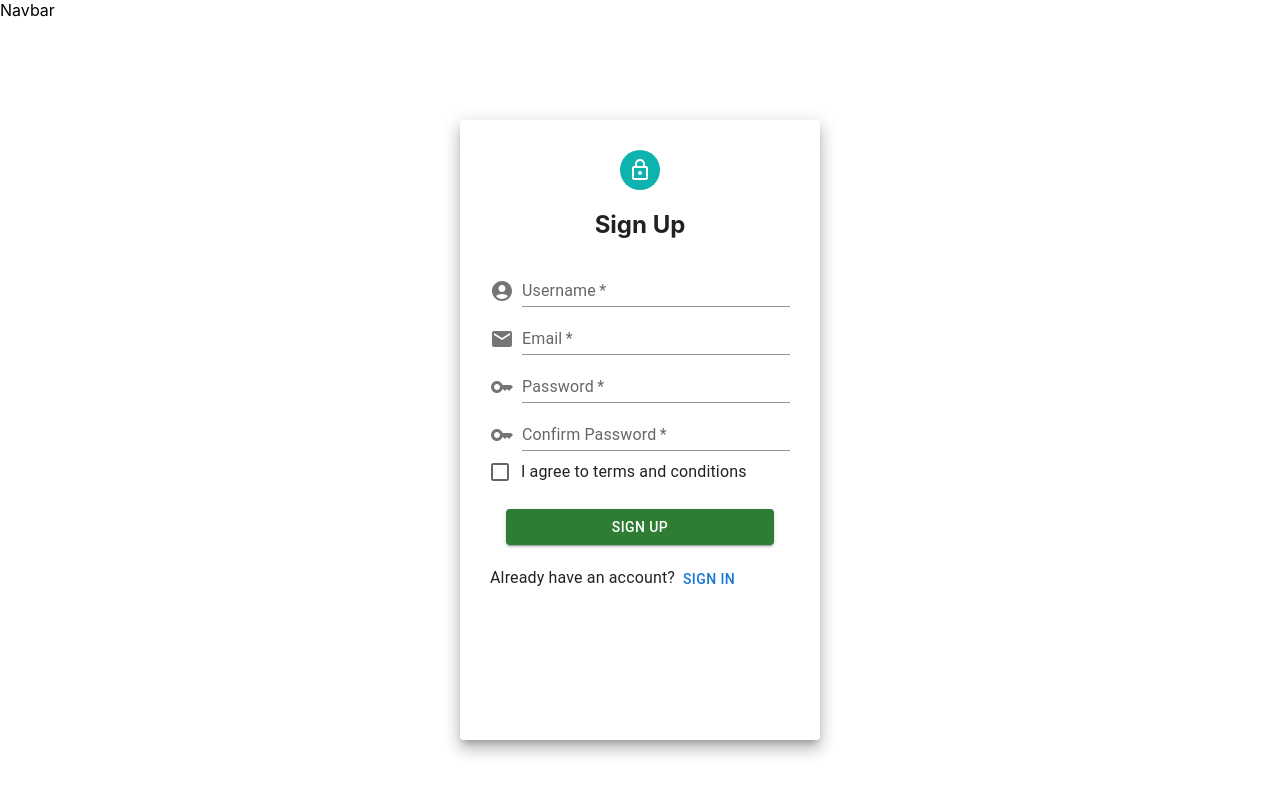
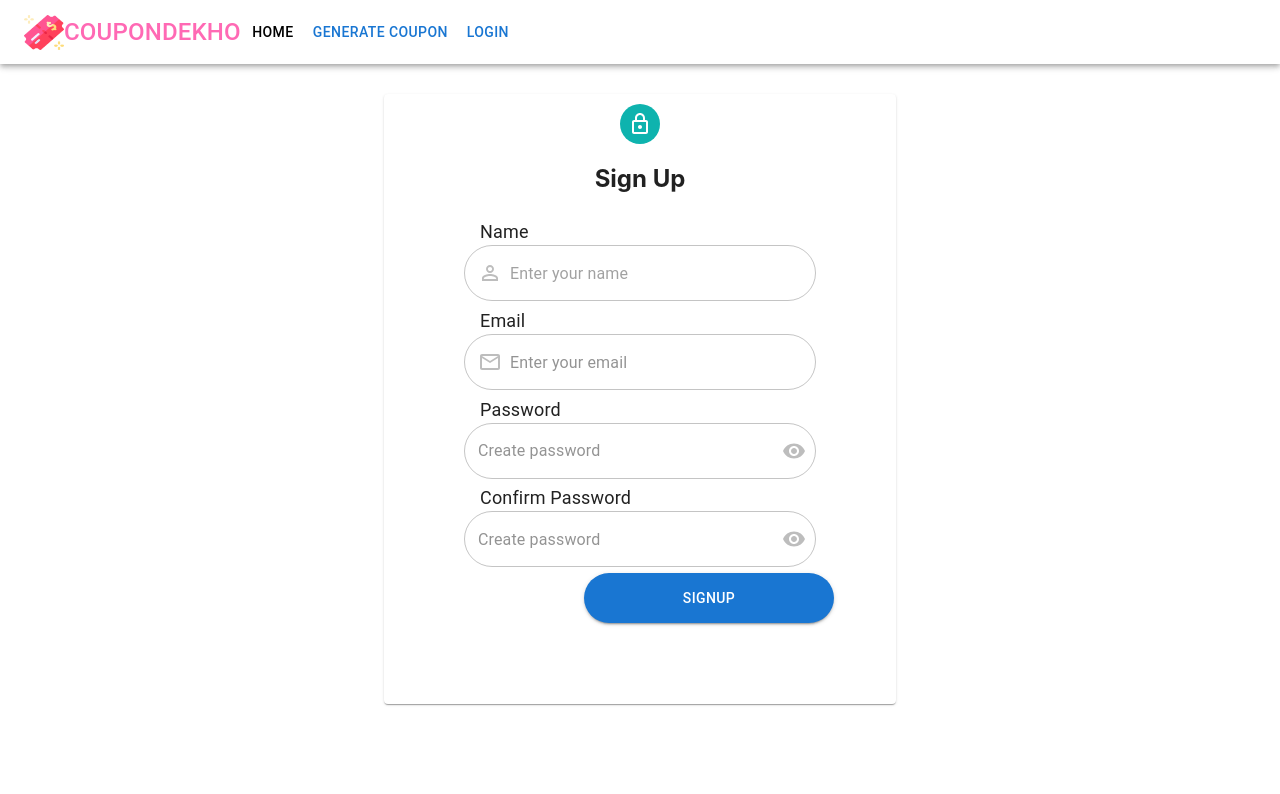
Before and after one commit to Jenil-Savla/CouponDekho, a React (Create React App) app: page /signup in a window 1280 px wide. Shown: the top 794 px of the page. Built offline with nearby package versions, Linux system fonts and the light colour scheme.

Commit message:
Auth pages modified

```diff
--- a/src/components/Login.js
+++ b/src/components/Login.js
@@ -1,47 +1,108 @@
-import React from 'react';
-import { Grid, Paper, Avatar, Box, TextField, Button, Typography, Link } from '@mui/material';
-import LockIcon from '@mui/icons-material/Lock';
-import EmailIcon from '@mui/icons-material/Email';
+import React, { useState } from 'react'
+import { Box, Grid, TextField, Typography, Button, Paper, Avatar } from '@mui/material';
+import InputAdornment from '@mui/material/InputAdornment';
+import MailOutlineIcon from '@mui/icons-material/MailOutline';
+import Visibility from '@mui/icons-material/Visibility';
+import VisibilityOff from '@mui/icons-material/VisibilityOff';
+import IconButton from '@mui/material/IconButton';
 import LoginIcon from '@mui/icons-material/Login';
-import FormGroup from '@mui/material/FormGroup';
-import FormControlLabel from '@mui/material/FormControlLabel';
-import Checkbox from '@mui/material/Checkbox';
-import { useNavigate } from 'react-router-dom';
+import { useNavigate } from 'react-router-dom'
 
 
-const Login = () => {
-    const paperStyle = { padding: 30, height: '50vh', width: 300, margin: ' 100px auto' }
-    const avatarStyle={backgroundColor: '#0eb3ae'}
-    const navigate = useNavigate();
+const validEmail = new RegExp(
+  '^[a-zA-Z0-9._:$!%-]+@[a-zA-Z0-9.-]+.[a-zA-Z]$'
+);
+const validPassword = new RegExp('^.*(?=.{8,}).*$');
+
+
+const Signup = () => {
+  const paperStyle = {  margin: 'auto',marginTop: 30, border: 1, width: '40%', height: 600, paddingTop: 10 };
+  const gridStyle = { paddingLeft: 10, paddingRight: 10, paddingTop: 0.7 }
+  const avatarStyle={backgroundColor: '#0eb3ae', marginBottom: 0}
+
+
+  const [email, setEmail] = useState('');
+  const [emailErr, setEmailErr] = useState(false);
+  const [password, setPassword] = useState('');
+  const [pwdError, setPwdError] = useState(false);
+  const [showPwd, setShowPwd] = useState(false);
+//   const [showPwd, setShowPwd] = useState(false);
+
+const navigate = useNavigate();
+
+
+
+  const handleClickShowPassword = () => setShowPwd((show) => !show);
+
+  const handleSubmit = () => {
+    !validEmail.test(email) ? setEmailErr(true) : setEmailErr(false);
+
+    !validPassword.test(password)? setPwdError(true) : setPwdError(false);
+
+
+    if( email==='' || password==='') {
+        return (
+            alert("Please enter all the text fields")
+        )
+    }
+
+  }
 
   return (
-    <Grid>
-        <Paper elevation={10} style={paperStyle}>
-          <Grid align='center'>
-            <Avatar style={avatarStyle}><LoginIcon/></Avatar>
-            <h2>Sign In</h2>
+        <Box>
+            <Paper elavation={3} style={paperStyle}>
+            <Grid align='center'>
+                <Avatar style={avatarStyle}><LoginIcon/></Avatar>
+                <h2>Sign In</h2>
           </Grid>
-          <Box sx={{ display: 'flex', alignItems: 'flex-end' }}>
-            <EmailIcon sx={{ color: 'action.active', mr: 1, my: 0.5 }} />
-            <TextField id="input-with-sx" label="Email" variant="standard" fullWidth required />
-          </Box>
-          <Box sx={{ display: 'flex', alignItems: 'flex-end' }}>
-            <LockIcon sx={{ color: 'action.active', mr: 1, my: 0.5 }} />
-            <TextField id="input-with-sx" label="Password" variant="standard" fullWidth required />
-          </Box>
-          <FormGroup>
-            <FormControlLabel control={<Checkbox />} label="Remember Me" />
-          </FormGroup>
-          <Box sx={{ display: 'flex', alignItems: 'flex-end' }}>
-            <Button variant='contained' color='success' fullWidth>Sign In</Button>
-          </Box>
-          <Link href="#" underline="none">
-            {"Forgot Password?"}
-          </Link>
-          <Typography>Don't have an account?<Button onClick={() => navigate('/register')}>Sign Up</Button></Typography>
-        </Paper>
-    </Grid>
+
+
+
+              <Grid sx={gridStyle}>
+                <Typography sx={{marginLeft: 2, fontSize: 'large' }}>Email</Typography>
+                <TextField placeholder="Enter your email" variant="outlined"  type='email' fullWidth value={email}
+                InputProps={{
+                  startAdornment: (
+                    <InputAdornment position="start">
+                        <MailOutlineIcon color="disabled"/>
+                    </InputAdornment>
+                  ),
+                  sx: { borderRadius: 10, color: "#000", backgroundColor: 'white'},}}
+                  onChange={(e) => setEmail(e.target.value)}
+                  error={emailErr}/>
+                  {emailErr && <Typography variant='body' sx={{marginLeft: 4, color: '#AF0D0D'}}>Invalid email</Typography>}
+              </Grid>
+
+              <Grid sx={gridStyle}>
+                <Typography sx={{marginLeft: 2, fontSize: 'large'}}>Password</Typography>
+                <TextField placeholder="Create password" variant="outlined" fullWidth value={password}
+                onChange={(e) => setPassword(e.target.value)} type={showPwd ? 'text' : 'password'}
+                InputProps={{
+                  endAdornment: (
+                    <InputAdornment position="end">
+                      <IconButton
+                  aria-label="toggle password visibility"
+                  onClick={handleClickShowPassword}
+                  // onMouseDown={handleMouseDownPassword}
+                  edge="end"
+                >
+                  {showPwd ? <VisibilityOff color='disabled' /> : <Visibility color='disabled' />}
+                </IconButton>
+
+                    </InputAdornment>
+                  ),
+                  sx: { borderRadius: 10, color: "#000", backgroundColor: 'white'},}}  error={pwdError}/>
+                  { pwdError && <Typography variant='body2' sx={{marginLeft: 5, color: '#AF0D0D'}}>*Incorrect password</Typography>}
+              </Grid>
+
+
+              <Grid sx={gridStyle}>
+                <Button variant='contained' sx={{width: '250px', height: 50, borderRadius: 10, marginLeft: 15 }} fullWidth onClick={handleSubmit}>Sign In</Button>
+                <Typography>Don't have an account?<Button onClick={() => navigate('/signup')}>Sign Up</Button></Typography>
+              </Grid>
+            </Paper>
+        </Box>
   )
 }
 
-export default Login;
+export default Signup;
--- a/src/components/Navbar.js
+++ b/src/components/Navbar.js
@@ -1,9 +1,57 @@
-import React from 'react'
+import React, {useState} from 'react';
+import AppBar from '@mui/material/AppBar';
+import Box from '@mui/material/Box';
+import Toolbar from '@mui/material/Toolbar';
+import Typography from '@mui/material/Typography';
+import Button from '@mui/material/Button';
+import { useNavigate } from 'react-router-dom';
+import coupon from './images/coupon.png';
+
+// import { useDispatch } from 'react-redux';
 
 const Navbar = () => {
+    const logoStyle = { height: 35, width: 40 }
+  const navigate = useNavigate();
+//   const [search, setSearch] = useState('');
+//   const dispatch = useDispatch();
+
+  const handleLogin = () => {
+    navigate('/login')
+  }
+
+//   const sellBookForm = () => {
+//     navigate('/form')
+//   }
+
+  const handleSearch = () => {
+
+  }
+
+
+
+  const handleClick = () => {
+
+  }
+
   return (
-    <div>Navbar</div>
-  )
+    <Box sx={{ flexGrow: 1 }}>
+      <AppBar position="static" sx={{backgroundColor: 'white'}}>
+        <Toolbar>
+                <img src={coupon} style={logoStyle} />
+            <div>
+                <Typography variant="h6" sx={{ color: 'hotpink', fontSize: 24 }}>
+                COUPONDEKHO
+                </Typography>
+            </div>
+
+
+          <Button sx={{color: '#000'}}>Home</Button>
+          <Button>Generate Coupon</Button>
+          <Button onClick={handleLogin} >Login</Button>
+        </Toolbar>
+      </AppBar>
+    </Box>
+  );
 }
 
-export default Navbar
+export default Navbar;
--- a/src/components/Signup.js
+++ b/src/components/Signup.js
@@ -1,124 +1,141 @@
-import React, { useState } from 'react';
-import { Grid, Paper, Avatar, Box, TextField, Button, Typography, Popover } from '@mui/material';
+import React, { useState } from 'react'
+import { Box, Grid, TextField, Typography, Button, Paper, Avatar } from '@mui/material';
+import InputAdornment from '@mui/material/InputAdornment';
+import PersonOutlineIcon from '@mui/icons-material/PersonOutline';
+import MailOutlineIcon from '@mui/icons-material/MailOutline';
+import LocalPhoneOutlinedIcon from '@mui/icons-material/LocalPhoneOutlined';
+import Visibility from '@mui/icons-material/Visibility';
+import VisibilityOff from '@mui/icons-material/VisibilityOff';
+import IconButton from '@mui/material/IconButton';
 import LockOutlinedIcon from '@mui/icons-material/LockOutlined';
-import AccountCircle from '@mui/icons-material/AccountCircle';
-import EmailIcon from '@mui/icons-material/Email';
-import FormGroup from '@mui/material/FormGroup';
-import FormControlLabel from '@mui/material/FormControlLabel';
-import Checkbox from '@mui/material/Checkbox';
-import KeyIcon from '@mui/icons-material/Key';
-import { useNavigate } from 'react-router-dom';
-import InputAdornment from '@mui/material/InputAdornment';
+import Modal from '@mui/material/Modal';
 
 
-// const initialState = { username: '', email: '', password: '', confirmPassword: ''};
 const validEmail = new RegExp(
   '^[a-zA-Z0-9._:$!%-]+@[a-zA-Z0-9.-]+.[a-zA-Z]$'
 );
-const validPassword = new RegExp('^(?=.*?[A-Za-z])(?=.*?[0-9]).{6,}$');
+const validPassword = new RegExp('^.*(?=.{8,}).*$');
 
-const Register = () => {
-    const paperStyle = { padding: 30, height: '70vh', width: 300, margin: ' 100px auto' }
-    const avatarStyle={backgroundColor: '#0eb3ae'}
-    const [anchorEl, setAnchorEl] = useState(null);
-    const open = Boolean(anchorEl);
-    // const id = open ? 'simple-popover' : undefined;
-    const navigate = useNavigate();
-    const [username, setUsername] = useState('');
-    const [email, setEmail] = useState('');
-    const [password, setPassword] = useState('');
-    const [confirmPassword, setConfirmPassword] = useState('');
-    const [emailErr, setEmailErr] = useState(false);
-    const [pwdError, setPwdError] = useState(false);
-    const [conpwdError, setConpwdError] = useState(false);
 
-    const handleSignup = () => {
-      !validEmail.test(email) ? setEmailErr(true) : setEmailErr(false);
+const Signup = () => {
+  const paperStyle = {  margin: 'auto',marginTop: 30, border: 1, width: '40%', height: 600, paddingTop: 10 };
+  const gridStyle = { paddingLeft: 10, paddingRight: 10, paddingTop: 0.7 }
+  const avatarStyle={backgroundColor: '#0eb3ae', marginBottom: 0}
 
-      !validPassword.test(password)? setPwdError(true) : setPwdError(false);
 
-      password != confirmPassword ? setConpwdError(true) : setConpwdError(false);
+  const [email, setEmail] = useState('');
+  const [emailErr, setEmailErr] = useState(false);
+  const [name, setName] = useState('');
+  const [password, setPassword] = useState('');
+  const [pwdError, setPwdError] = useState(false);
+  const [showPwd, setShowPwd] = useState(false);
+  const [confirmPassword, setConfirmPassword] = useState('');
+  const [conpwdError, setConpwdError] = useState(false);
+//   const [showPwd, setShowPwd] = useState(false);
 
+
+  const handleClickShowPassword = () => setShowPwd((show) => !show);
+
+  const handleSubmit = () => {
+    !validEmail.test(email) ? setEmailErr(true) : setEmailErr(false);
+
+    !validPassword.test(password)? setPwdError(true) : setPwdError(false);
+
+    password != confirmPassword ? setConpwdError(true) : setConpwdError(false);
+
+    if(name==='' || email==='' || password==='' || confirmPassword==='') {
+        return (
+            alert("Please enter all the text fields")
+        )
     }
 
+  }
+
   return (
-    <Grid>
-        <Paper elevation={10} style={paperStyle}>
-          <Grid align='center'>
+        <Box>
+            <Paper elavation={3} style={paperStyle}>
+            <Grid align='center'>
             <Avatar style={avatarStyle}><LockOutlinedIcon/></Avatar>
             <h2>Sign Up</h2>
           </Grid>
 
-          <Box sx={{ display: 'flex', alignItems: 'flex-end' }}>
-            <AccountCircle sx={{ color: 'action.active', mr: 1, my: 0.5 }} />
-            <TextField id="input-with-sx" label="Username" variant="standard" fullWidth required onChange={(e) => setUsername(e.target.value)}/>
-          </Box>
+                <Grid sx={gridStyle}>
+                    <Typography sx={{marginLeft: 2, fontSize: 'large' }}>Name</Typography>
+                    <TextField placeholder="Enter your name" variant="outlined" type='name' fullWidth value={name}
+                    onChange={(e) => setName(e.target.value)}
+                    InputProps={{
+                    startAdornment: (
+                        <InputAdornment position="start">
+                            <PersonOutlineIcon color="disabled"/>
+                        </InputAdornment>
+                    ),
+                    sx: { borderRadius: 10, color: 'region', backgroundColor: 'white'},}} />
+                </Grid>
 
-          <Box sx={{ display: 'flex', alignItems: 'flex-end' }}>
-            <EmailIcon sx={{ color: 'action.active', mr: 1, my: 0.5 }} />
-            <TextField id="input-with-sx" label="Email" variant="standard" fullWidth required
-            onChange={(e) => setEmail(e.target.value)}
-            error={emailErr}
-            helperText= {
-              emailErr? "Invalid Email" : ''
-            }/>
+              <Grid sx={gridStyle}>
+                <Typography sx={{marginLeft: 2, fontSize: 'large' }}>Email</Typography>
+                <TextField placeholder="Enter your email" variant="outlined"  type='email' fullWidth value={email}
+                InputProps={{
+                  startAdornment: (
+                    <InputAdornment position="start">
+                        <MailOutlineIcon color="disabled"/>
+                    </InputAdornment>
+                  ),
+                  sx: { borderRadius: 10, color: "#000", backgroundColor: 'white'},}}
+                  onChange={(e) => setEmail(e.target.value)}
+                  error={emailErr}/>
+                  {emailErr && <Typography variant='body' sx={{marginLeft: 4, color: '#AF0D0D'}}>Invalid email</Typography>}
+              </Grid>
 
-          </Box>
+              <Grid sx={gridStyle}>
+                <Typography sx={{marginLeft: 2, fontSize: 'large'}}>Password</Typography>
+                <TextField placeholder="Create password" variant="outlined" fullWidth value={password}
+                onChange={(e) => setPassword(e.target.value)} type={showPwd ? 'text' : 'password'}
+                InputProps={{
+                  endAdornment: (
+                    <InputAdornment position="end">
+                      <IconButton
+                  aria-label="toggle password visibility"
+                  onClick={handleClickShowPassword}
+                  // onMouseDown={handleMouseDownPassword}
+                  edge="end"
+                >
+                  {showPwd ? <VisibilityOff color='disabled' /> : <Visibility color='disabled' />}
+                </IconButton>
 
-          <Box sx={{ display: 'flex', alignItems: 'flex-end' }} onMouseEnter={(e) => setAnchorEl(e.currentTarget)}
-            onMouseLeave={() => setAnchorEl(null)}>
-            <KeyIcon sx={{ color: 'action.active', mr: 1, my: 0.5 }} />
-            <TextField id="input-with-sx" label="Password" variant="standard" fullWidth required onChange={(e) => setPassword(e.target.value)}
-            // aria-owns={open ? 'mouse-over-popover' : undefined}
-            // aria-haspopup="true"
-            error={pwdError}
-            helperText= {
-              pwdError? "Invalid Password" : ''
-            }/>
+                    </InputAdornment>
+                  ),
+                  sx: { borderRadius: 10, color: "#000", backgroundColor: 'white'},}}  error={pwdError}/>
+                  { pwdError && <Typography variant='body2' sx={{marginLeft: 5, color: '#AF0D0D'}}>*The password must be minimum 8 characters</Typography>}
+              </Grid>
 
-            <Popover
-              id="mouse-over-popover"
-              sx={{
-                pointerEvents: 'none',
-              }}
-              open={open}
-              anchorEl={anchorEl}
-              anchorOrigin={{
-                vertical: 'bottom',
-                horizontal: 'left',
-              }}
-              transformOrigin={{
-                vertical: 'top',
-                horizontal: 'left',
-              }}
-              disableRestoreFocus
-            >
-            <Typography sx={{ p: 1 }}>Should contain atleast one Uppercase <br></br> and Lowercase character, number, <br></br> special character(Eg. @,#,$,etc)</Typography>
-          </Popover>
-          </Box>
+              <Grid sx={gridStyle}>
+                <Typography sx={{marginLeft: 2, fontSize: 'large'}}>Confirm Password</Typography>
+                <TextField placeholder="Create password" variant="outlined" fullWidth value={confirmPassword}
+                onChange={(e) => setConfirmPassword(e.target.value)} type={showPwd ? 'text' : 'password'}
+                InputProps={{
+                  endAdornment: (
+                    <InputAdornment position="end">
+                      <IconButton
+                  aria-label="toggle password visibility"
+                  onClick={handleClickShowPassword}
+                  // onMouseDown={handleMouseDownPassword}
+                  edge="end"
+                >
+                  {showPwd ? <VisibilityOff color='disabled' /> : <Visibility color='disabled' />}
+                </IconButton>
 
-          <Box sx={{ display: 'flex', alignItems: 'flex-end' }}>
-            <KeyIcon sx={{ color: 'action.active', mr: 1, my: 0.5 }} />
-            <TextField id="input-with-sx" label="Confirm Password" variant="standard" fullWidth required
-              onChange={(e) => setConfirmPassword(e.target.value)}
-              error={conpwdError}
-              helperText= {
-                conpwdError? "Password does not match!" : ''
-              }/>
-          </Box>
-
-          <FormGroup>
-            <FormControlLabel control={<Checkbox />} label="I agree to terms and conditions" />
-          </FormGroup>
-
-          <Box sx={{ display: 'flex', alignItems: 'flex-end', margin: 2}}>
-            <Button variant='contained' color='success' fullWidth onClick={handleSignup}>Sign Up</Button>
-          </Box>
-
-          <Typography>Already have an account?<Button onClick={() => navigate('/')}>Sign In</Button></Typography>
-        </Paper>
-    </Grid>
+                    </InputAdornment>
+                  ),
+                  sx: { borderRadius: 10, color: "#000", backgroundColor: 'white'},}}  error={conpwdError}/>
+                  { conpwdError && <Typography variant='body2' sx={{marginLeft: 5, color: '#AF0D0D'}}>*The password does not match</Typography>}
+              </Grid>
+              <Grid sx={gridStyle}>
+                <Button variant='contained' sx={{width: '250px', height: 50, borderRadius: 10, marginLeft: 15 }} fullWidth onClick={handleSubmit}>Signup</Button>
+              </Grid>
+            </Paper>
+        </Box>
   )
 }
 
-export default Register;
+export default Signup;
--- a/src/index.js
+++ b/src/index.js
@@ -4,6 +4,7 @@ import './index.css';
 import App from './App';
 import reportWebVitals from './reportWebVitals';
 import { BrowserRouter } from 'react-router-dom';
+import { Provider } from 'react-redux';
 
 const root = ReactDOM.createRoot(document.getElementById('root'));
 root.render(
```
Also changed, not shown: src/components/images/coupon.png (added).
